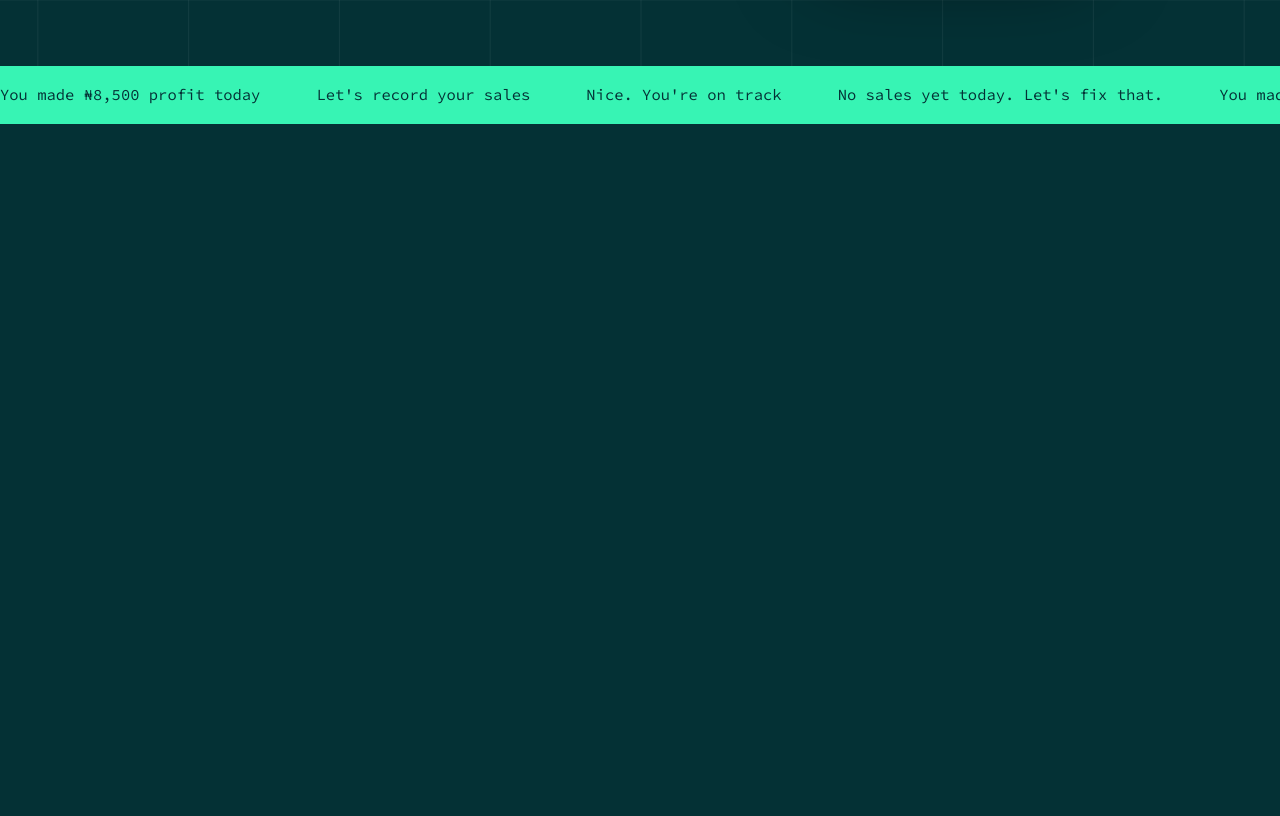
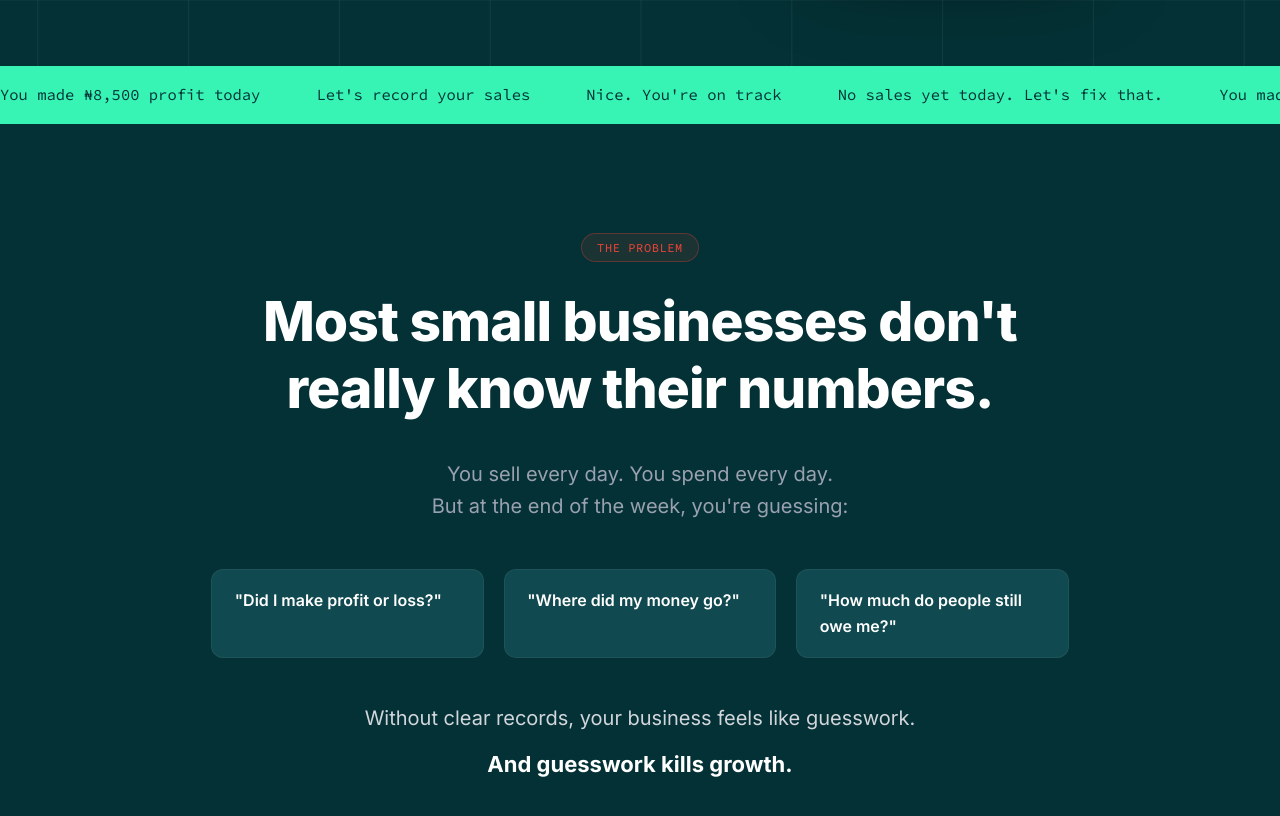
Before and after one commit to Creatifbenny/Numbazapp-Landing-page, a Next.js app: page / in a window 1280 px wide. Shown: the part 900-1716 px from the top of the page. Before the commit the page ends 1024 px from the top, so only its background shows below. Built offline with nearby package versions, Linux system fonts and the light colour scheme.

Commit message:
Build problem section
Co-Authored-By: Claude Sonnet 5.5 <noreply@anthropic.com>

```diff
--- a/app/page.tsx
+++ b/app/page.tsx
@@ -1,4 +1,5 @@
 import Hero from "@/components/Hero";
+import Problem from "@/components/Problem";
 import SiteHeader from "@/components/SiteHeader";
 import Ticker from "@/components/Ticker";
 
@@ -9,6 +10,7 @@ export default function Home() {
       <main>
         <Hero />
         <Ticker />
+        <Problem />
       </main>
     </>
   );
--- /dev/null
+++ b/components/Problem.tsx
@@ -0,0 +1,52 @@
+// "The problem" section. Sizes and spacing were measured from desktop.png
+// (1440px design at ~2.685x) and are APPROXIMATE.
+
+const QUESTIONS = [
+  "\"Did I make profit or loss?\"",
+  "\"Where did my money go?\"",
+  "\"How much do people still owe me?\"",
+];
+
+export default function Problem() {
+  return (
+    <section
+      aria-labelledby="problem-heading"
+      className="px-6 pt-[108.8px] pb-27 text-center"
+    >
+      <p className="mx-auto mb-[26px] inline-block rounded-full border border-red/30 bg-red/10 px-[15px] py-[5.5px] font-mono text-xs tracking-wider text-red">
+        THE PROBLEM
+      </p>
+
+      <h2
+        id="problem-heading"
+        className="mx-auto max-w-[800px] text-[55px] leading-[67.2px] font-extrabold tracking-[-0.015em] text-white"
+      >
+        Most small businesses don&apos;t really know their numbers.
+      </h2>
+
+      <p className="mx-auto mt-9 max-w-[560px] text-xl leading-8 text-muted">
+        You sell every day. You spend every day.
+        <br />
+        But at the end of the week, you&apos;re guessing:
+      </p>
+
+      <ul className="mx-auto mt-[47px] grid max-w-[857.5px] grid-cols-1 gap-5 md:grid-cols-3">
+        {QUESTIONS.map((question) => (
+          <li
+            key={question}
+            className="rounded-xl border border-white/6 bg-card px-[22.5px] pt-[17.5px] pb-[18.3px] text-left text-base leading-[25.6px] font-semibold text-white"
+          >
+            {question}
+          </li>
+        ))}
+      </ul>
+
+      <p className="mt-11 text-xl leading-8 text-body">
+        Without clear records, your business feels like guesswork.
+      </p>
+      <p className="mt-3.5 text-[22px] leading-8 font-bold text-white">
+        And guesswork kills growth.
+      </p>
+    </section>
+  );
+}
```
Also changed, not shown: 2 other files (tests, documents, lock files or other folders).
